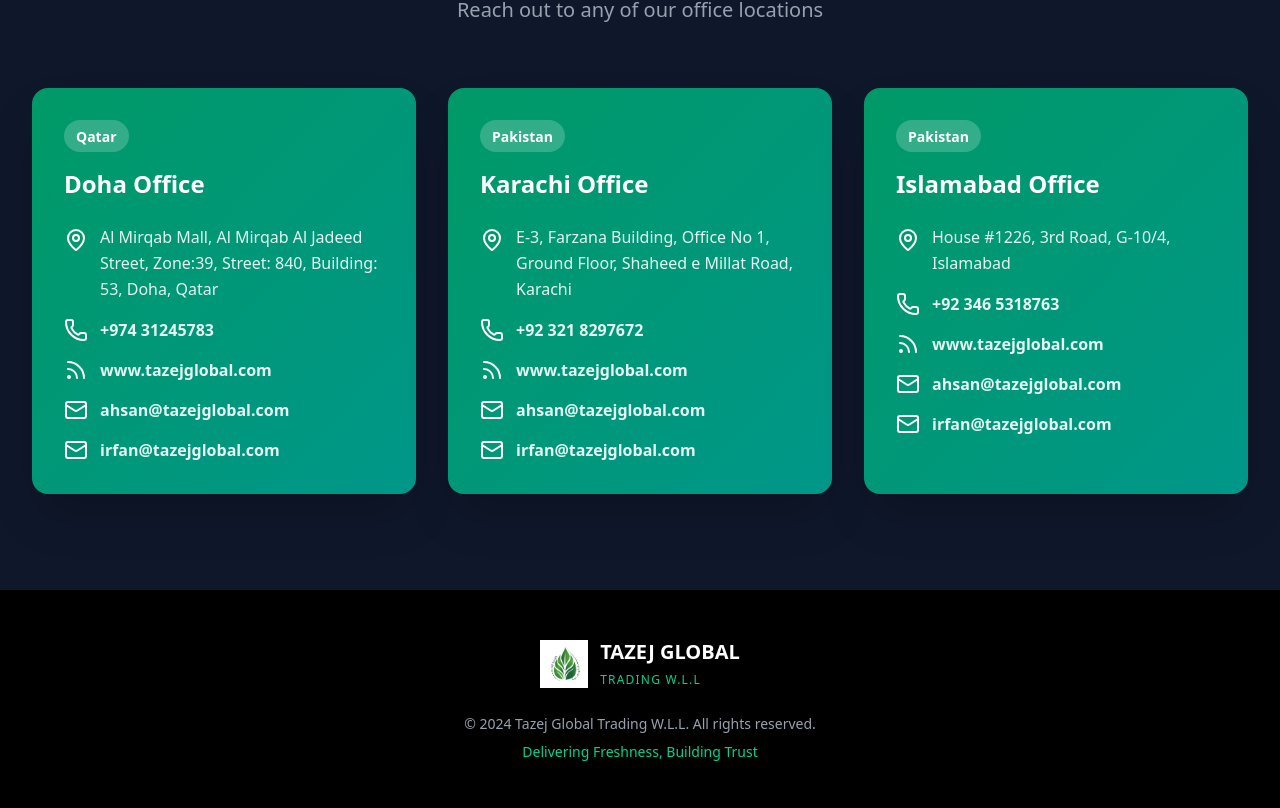
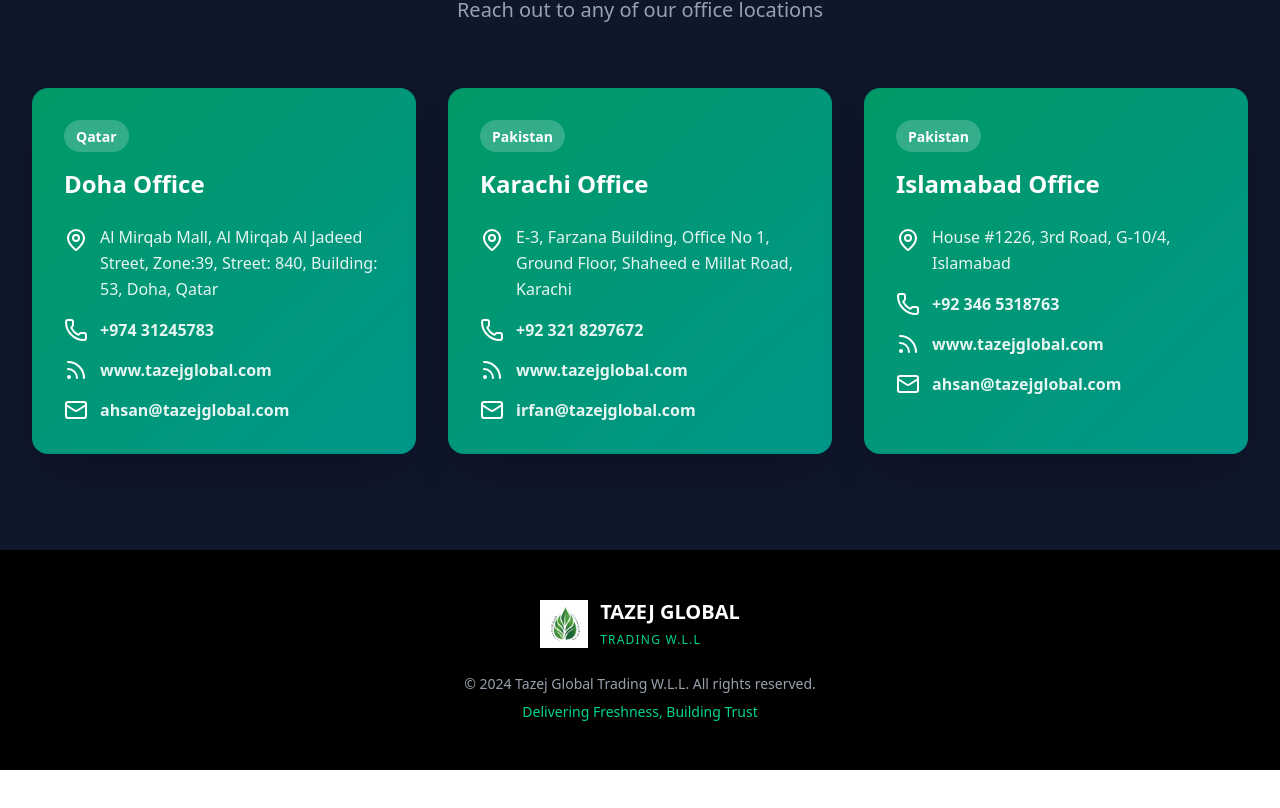
Before and after one commit to AmmarHussainn/tezajglobal, a React (Vite) app: page / in a window 1280 px wide. Shown: the part 6309-7117 px from the top of the page. After the commit the page ends 7079 px from the top, so only its background shows below. Built offline with nearby package versions, Linux system fonts and the light colour scheme.

Commit message:
fixes and changes

```diff
--- a/src/pages/AboutUs.jsx
+++ b/src/pages/AboutUs.jsx
@@ -11,7 +11,7 @@
       <Navbar />
 
       {/* Hero Section */}
-      <section className="relative h-screen      overflow-hidden">
+      <section className="relative sm:!p-0 py-36 sm:h-screen overflow-hidden">
         <div className="absolute inset-0">
           <img
             src="https://images.unsplash.com/photo-1488459716781-31db52582fe9?w=1920&q=80"
--- a/src/pages/Contact.jsx
+++ b/src/pages/Contact.jsx
@@ -1,37 +1,55 @@
-import React, { useState } from 'react';
-import { Phone, Mail, MapPin, Clock, Send, CheckCircle, Globe, MessageSquare, User, Building, Package, ArrowRight, Rss } from 'lucide-react';
-import Navbar from '../components/Navbar';
-import Footer from '../components/Footer';
+import React, { useState } from "react";
+import {
+  Phone,
+  Mail,
+  MapPin,
+  Clock,
+  Send,
+  CheckCircle,
+  Globe,
+  MessageSquare,
+  User,
+  Building,
+  Package,
+  ArrowRight,
+  Rss,
+} from "lucide-react";
+import Navbar from "../components/Navbar";
+import Footer from "../components/Footer";
 
 // Mock Navbar component
 
-
 const ContactUs = () => {
   const [formData, setFormData] = useState({
-    name: '',
-    email: '',
-    phone: '',
-    company: '',
-    subject: '',
-    message: ''
+    name: "",
+    email: "",
+    phone: "",
+    company: "",
+    subject: "",
+    message: "",
   });
   const [submitted, setSubmitted] = useState(false);
 
   const handleSubmit = () => {
-    if (!formData.name || !formData.email || !formData.subject || !formData.message) {
-      alert('Please fill in all required fields');
+    if (
+      !formData.name ||
+      !formData.email ||
+      !formData.subject ||
+      !formData.message
+    ) {
+      alert("Please fill in all required fields");
       return;
     }
     setSubmitted(true);
     setTimeout(() => {
       setSubmitted(false);
       setFormData({
-        name: '',
-        email: '',
-        phone: '',
-        company: '',
-        subject: '',
-        message: ''
+        name: "",
+        email: "",
+        phone: "",
+        company: "",
+        subject: "",
+        message: "",
       });
     }, 3000);
   };
@@ -39,7 +57,7 @@
   const handleChange = (e) => {
     setFormData({
       ...formData,
-      [e.target.name]: e.target.value
+      [e.target.name]: e.target.value,
     });
   };
 
@@ -47,24 +65,28 @@
     {
       country: "Qatar",
       office: "Doha Office",
-      address: "Al Mirqab Mall, Al Mirqab Al Jadeed Street, Zone:39, Street: 840, Building: 53, Doha, Qatar",
+      address:
+        "Al Mirqab Mall, Al Mirqab Al Jadeed Street, Zone:39, Street: 840, Building: 53, Doha, Qatar",
       phone: "+974 31245783",
       email: "ahsan@tazejglobal.com",
-      email2: "irfan@tazejglobal.com",
+      // email2: "irfan@tazejglobal.com",
       hours: "Sun - Thu: 8:00 AM - 6:00 PM",
-       website : "www.tazejglobal.com",
-      image: "https://images.unsplash.com/photo-1444723121867-7a241cacace9?w=800&q=80"
+      website: "www.tazejglobal.com",
+      image:
+        "https://images.unsplash.com/photo-1444723121867-7a241cacace9?w=800&q=80",
     },
     {
       country: "Pakistan",
       office: "Karachi Office",
-      address: "E-3, Farzana Building, Office No 1, Ground Floor, Shaheed e Millat Road, Karachi",
+      address:
+        "E-3, Farzana Building, Office No 1, Ground Floor, Shaheed e Millat Road, Karachi",
       phone: "+92 321 8297672",
-        email: "ahsan@tazejglobal.com",
+      // email: "ahsan@tazejglobal.com",
       email2: "irfan@tazejglobal.com",
       hours: "Mon - Sat: 9:00 AM - 6:00 PM",
-      website : "www.tazejglobal.com",
-      image: "https://images.unsplash.com/photo-1606511490662-b2c5be7d95a1?ixlib=rb-4.1.0&ixid=M3wxMjA3fDB8MHxwaG90by1wYWdlfHx8fGVufDB8fHx8fA%3D%3D&auto=format&fit=crop&q=80&w=2025"
+      website: "www.tazejglobal.com",
+      image:
+        "https://images.unsplash.com/photo-1606511490662-b2c5be7d95a1?ixlib=rb-4.1.0&ixid=M3wxMjA3fDB8MHxwaG90by1wYWdlfHx8fGVufDB8fHx8fA%3D%3D&auto=format&fit=crop&q=80&w=2025",
     },
     {
       country: "Pakistan",
@@ -72,42 +94,43 @@
       address: "House #1226, 3rd Road, G-10/4, Islamabad",
       phone: "+92 346 5318763",
       email: "ahsan@tazejglobal.com",
-      email2: "irfan@tazejglobal.com",
+      // email2: "irfan@tazejglobal.com",
       hours: "Mon - Sat: 9:00 AM - 6:00 PM",
-      website : "www.tazejglobal.com",
-      image: "https://images.unsplash.com/photo-1608020932658-d0e19a69580b?ixlib=rb-4.1.0&ixid=M3wxMjA3fDB8MHxwaG90by1wYWdlfHx8fGVufDB8fHx8fA%3D%3D&auto=format&fit=crop&q=80&w=2070"
-    }
+      website: "www.tazejglobal.com",
+      image:
+        "https://images.unsplash.com/photo-1608020932658-d0e19a69580b?ixlib=rb-4.1.0&ixid=M3wxMjA3fDB8MHxwaG90by1wYWdlfHx8fGVufDB8fHx8fA%3D%3D&auto=format&fit=crop&q=80&w=2070",
+    },
   ];
 
   const contactReasons = [
     {
       icon: <Package />,
       title: "Bulk Orders",
-      description: "Large-scale distribution inquiries"
+      description: "Large-scale distribution inquiries",
     },
     {
       icon: <Building />,
       title: "Partnership",
-      description: "Business collaboration opportunities"
+      description: "Business collaboration opportunities",
     },
     {
       icon: <Globe />,
       title: "International",
-      description: "Global sourcing inquiries"
+      description: "Global sourcing inquiries",
     },
     {
       icon: <MessageSquare />,
       title: "Support",
-      description: "General questions and support"
-    }
+      description: "General questions and support",
+    },
   ];
 
   return (
     <div className="min-h-screen bg-white">
-    <Navbar/>
+      <Navbar />
 
       {/* Hero Section */}
-      <section className="relative h-96 bg-gradient-to-r from-slate-900 via-slate-800 to-emerald-900 flex items-center overflow-hidden">
+      <section className="relative sm:h-96 sm:!p-0 py-40 bg-gradient-to-r from-slate-900 via-slate-800 to-emerald-900 flex items-center overflow-hidden">
         <div className="absolute inset-0 opacity-20">
           <img
             src="https://images.unsplash.com/photo-1486312338219-ce68d2c6f44d?w=1920&q=80"
@@ -116,18 +139,27 @@
           />
         </div>
         <div className="absolute inset-0 opacity-10">
-          <div className="absolute inset-0" style={{
-            backgroundImage: 'radial-gradient(circle at 2px 2px, white 1px, transparent 0)',
-            backgroundSize: '40px 40px'
-          }}></div>
+          <div
+            className="absolute inset-0"
+            style={{
+              backgroundImage:
+                "radial-gradient(circle at 2px 2px, white 1px, transparent 0)",
+              backgroundSize: "40px 40px",
+            }}
+          ></div>
         </div>
         <div className="relative max-w-7xl mx-auto px-4 sm:px-6 lg:px-8 text-center z-10">
           <div className="inline-block mb-6 px-4 py-2 bg-emerald-500/20 border border-emerald-500/50 rounded-full">
-            <span className="text-emerald-400 text-sm font-semibold">GET IN TOUCH</span>
+            <span className="text-emerald-400 text-sm font-semibold">
+              GET IN TOUCH
+            </span>
           </div>
-          <h1 className="text-5xl md:text-6xl font-bold text-white mb-4">Contact Us</h1>
+          <h1 className="text-5xl md:text-6xl font-bold text-white mb-4">
+            Contact Us
+          </h1>
           <p className="text-xl text-white/90 max-w-2xl mx-auto">
-            We're here to help. Reach out to us through any of our office locations or send us a message
+            We're here to help. Reach out to us through any of our office
+            locations or send us a message
           </p>
         </div>
       </section>
@@ -337,13 +369,16 @@
         <div className="max-w-7xl mx-auto px-4 sm:px-6 lg:px-8">
           <div className="text-center mb-16">
             <div className="inline-block mb-4 px-4 py-2 bg-emerald-100 rounded-full">
-              <span className="text-emerald-700 text-sm font-semibold">OUR LOCATIONS</span>
+              <span className="text-emerald-700 text-sm font-semibold">
+                OUR LOCATIONS
+              </span>
             </div>
             <h2 className="text-4xl md:text-5xl font-bold text-slate-900 mb-4">
               Visit Our Offices
             </h2>
             <p className="text-xl text-gray-600 max-w-2xl mx-auto">
-              We're strategically located to serve you better across multiple regions
+              We're strategically located to serve you better across multiple
+              regions
             </p>
           </div>
 
@@ -367,7 +402,10 @@
           <div className="flex flex-col sm:flex-row gap-4 justify-center">
             <button className="group px-8 py-4 bg-white text-emerald-600 rounded-lg font-semibold text-lg hover:bg-gray-100 transition-all transform hover:scale-105 shadow-xl flex items-center justify-center">
               Call Now
-              <Phone className="ml-2 group-hover:scale-110 transition-transform" size={20} />
+              <Phone
+                className="ml-2 group-hover:scale-110 transition-transform"
+                size={20}
+              />
             </button>
             <button className="px-8 py-4 bg-emerald-700 text-white rounded-lg font-semibold text-lg hover:bg-emerald-800 transition-all flex items-center justify-center">
               Send Email
@@ -376,7 +414,7 @@
           </div>
         </div>
       </section>
-<Footer/>
+      <Footer />
     </div>
   );
 };
@@ -401,7 +439,18 @@
   </div>
 );
 
-const OfficeCard = ({ country, office, address, phone, email, email2, hours, gradient, image  ,website}) => (
+const OfficeCard = ({
+  country,
+  office,
+  address,
+  phone,
+  email,
+  email2,
+  hours,
+  gradient,
+  image,
+  website,
+}) => (
   <div className="group relative rounded-2xl overflow-hidden shadow-xl hover:shadow-2xl transition-all transform hover:-translate-y-2">
     <div className="relative h-64">
       <img
@@ -409,7 +458,9 @@
         alt={office}
         className="w-full h-full object-cover group-hover:scale-110 transition-transform duration-500"
       />
-      <div className={`absolute inset-0 bg-gradient-to-t ${gradient} opacity-80`}></div>
+      <div
+        className={`absolute inset-0 bg-gradient-to-t ${gradient} opacity-80`}
+      ></div>
       <div className="absolute top-4 left-4">
         <div className="inline-block px-3 py-1 bg-white/20 backdrop-blur-sm rounded-full">
           <span className="text-white text-sm font-semibold">{country}</span>
@@ -428,20 +479,22 @@
           <p className="text-gray-900 font-semibold text-sm">{phone}</p>
         </div>
 
-
         <div className="flex items-center space-x-3">
-
           <Rss className="text-emerald-600 flex-shrink-0" size={18} />
           <p className="text-gray-900 font-semibold text-sm">{website}</p>
         </div>
+        {email && (
           <div className="flex items-center space-x-3">
             <Mail className="text-emerald-600 flex-shrink-0" size={18} />
             <p className="text-gray-900 text-sm">{email}</p>
           </div>
+        )}
+        {email2 && (
           <div className="flex items-center space-x-3">
             <Mail className="text-emerald-600 flex-shrink-0" size={18} />
             <p className="text-gray-900 text-sm">{email2}</p>
           </div>
+        )}
         <div className="flex items-center space-x-3">
           <Clock className="text-emerald-600 flex-shrink-0" size={18} />
           <p className="text-gray-600 text-sm">{hours}</p>
@@ -449,7 +502,10 @@
       </div>
       <button className="mt-6 w-full px-4 py-3 bg-gradient-to-r from-emerald-600 to-teal-600 text-white rounded-lg font-semibold hover:from-emerald-700 hover:to-teal-700 transition-all flex items-center justify-center group">
         Get Directions
-        <ArrowRight className="ml-2 group-hover:translate-x-1 transition-transform" size={18} />
+        <ArrowRight
+          className="ml-2 group-hover:translate-x-1 transition-transform"
+          size={18}
+        />
       </button>
     </div>
   </div>
--- a/src/pages/Home.jsx
+++ b/src/pages/Home.jsx
@@ -100,7 +100,10 @@
       <Navbar />
 
       {/* Hero Section with Slideshow */}
-      <section id="home" className="relative sm:!p-0 py-36 sm:h-screen overflow-hidden">
+      <section
+        id="home"
+        className="relative sm:!p-0 py-36 sm:h-screen overflow-hidden"
+      >
         {heroSlides.map((slide, index) => (
           <div
             key={index}
@@ -519,7 +522,7 @@
               phone="+974 31245783"
               gradient="from-emerald-600 to-teal-600"
               email="ahsan@tazejglobal.com"
-              email2="irfan@tazejglobal.com"
+              // email2="irfan@tazejglobal.com"
               website="www.tazejglobal.com"
             />
             <ContactCard
@@ -528,7 +531,7 @@
               address="E-3, Farzana Building, Office No 1, Ground Floor, Shaheed e Millat Road, Karachi"
               phone="+92 321 8297672"
               gradient="from-emerald-600 to-teal-600"
-              email="ahsan@tazejglobal.com"
+              // email="ahsan@tazejglobal.com"
               email2="irfan@tazejglobal.com"
               website="www.tazejglobal.com"
             />
@@ -539,7 +542,7 @@
               phone="+92 346 5318763"
               gradient="from-emerald-600 to-teal-600"
               email="ahsan@tazejglobal.com"
-              email2="irfan@tazejglobal.com"
+              // email2="irfan@tazejglobal.com"
               website="www.tazejglobal.com"
             />
           </div>
@@ -697,14 +700,18 @@
         <Rss className="text-white flex-shrink-0" />
         <p className="text-white/90 font-semibold">{website}</p>
       </div>
+      {email && (
         <div className="flex items-center space-x-3">
           <Mail className="text-white flex-shrink-0" />
           <p className="text-white/90 font-semibold">{email}</p>
         </div>
+      )}
+      {email2 && (
         <div className="flex items-center space-x-3">
           <Mail className="text-white flex-shrink-0" />
           <p className="text-white/90 font-semibold">{email2}</p>
         </div>
+      )}
     </div>
   </div>
 );
--- a/src/pages/Team.jsx
+++ b/src/pages/Team.jsx
@@ -121,7 +121,7 @@
       <Navbar />
 
       {/* Hero Section */}
-      <section className='relative h-screen  overflow-hidden'>
+      <section className='relative sm:!p-0 py-36 sm:h-screen overflow-hidden'>
         <div className='absolute inset-0'>
           <img
             src='https://images.unsplash.com/photo-1522071820081-009f0129c71c?w=1920&q=80'
```
Also changed, not shown: src/components/Footer.jsx (+21 -9 lines). Lines whose indentation alone changed are shown as unchanged.
